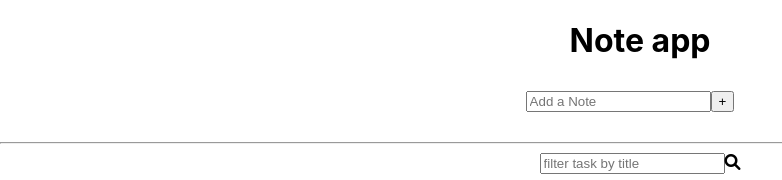
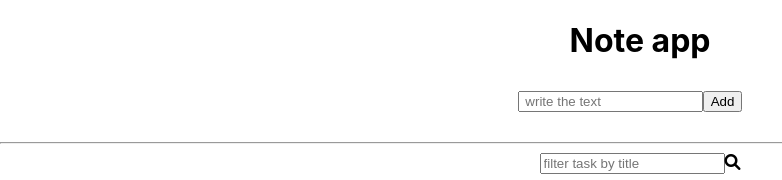
Before and after one commit to Nena629/react-challenge-todo-app, a React (Create React App) app: page / in a window 1280 px wide. Shown: the top 180 px of the page, without its empty margins (0-782 px from the left). Built offline with nearby package versions, Linux system fonts and the light colour scheme.

Commit message:
add notes

```diff
--- a/src/App.js
+++ b/src/App.js
@@ -2,18 +2,35 @@ import React, { useState } from 'react'
 import AddNote from './components/AddNote'
 import ListeNote from './components/ListeNote'
 
-
 const App = () => {
 
     const [notes, setNotes] = useState([
-        {id: 1, content: "note 1"},{id: 2, content: "note 2"}, {id: 3, content: "note 3"}
+        {id: 1, content: "note 1"},
+        {id: 2, content: "note 2"},
+        {id: 3, content: "note 3"}
     ])
+
+      //copieNotes
+    const [copieNotes, setCopieNotes] = useState([
+    { id: 1, content: "Text 1 😄" },
+    { id: 2, content: "Text 2 😄" },
+    { id: 3, content: "Text 3 😄" }
+    ])
+
+    const addNewNote = (newNote) => {
+
+        if (newNote !== "") {
+          setNotes([...notes, { id: Math.random() * 100, content: newNote }])
+          setCopieNotes([...notes, newNote])
+        }
+
+      }
 
     return (
         <div style={{ textAlign: "center" }}>
             <h1>Note app</h1>
         {/* listeNote*/}
-            <AddNote/>
+            <AddNote addListNote= {addNewNote} />
             <hr />
             <div className="filter border w-50 mx-auto">
                 <input type="text" placeholder="filter task by title" className="form-control" />
--- a/src/components/addNote.js
+++ b/src/components/addNote.js
@@ -1,14 +1,34 @@
 import React from 'react'
+import { useRef } from 'react'
 
-const AddNote = () => {
-    return (
-        <div>
-            <div style={{ margin: "30px", width: "1200px", justifyContent: "center" }}>
-                <input type="text" placeholder="Add a Note" className="form-control" />
-                <button className="btn btn-success">+</button>
-            </div>
-        </div>
-    )
+
+const AddNote = ({addListNote}) => {
+
+  const inputText = useRef();
+
+  const onAddNote = () => {
+    // alert(inputText.current.value)
+    if (window.confirm("are you sure ?") === true) {
+     addListNote(inputText.current.value);
+    }
+
+  }
+
+  return (
+
+    <div style={{ margin: "30px", width: "1200px", justifyContent: "center" }}>
+      <div className="add">
+        <input
+          type="text" className="form-       control" placeholder=" write the text" ref={inputText}
+        />
+
+        <button
+          className="btn btn-outline-secondary"
+          onClick={() => onAddNote()}> Add </button>
+      </div>
+    </div>
+  )
 }
 
+
 export default AddNote
```
